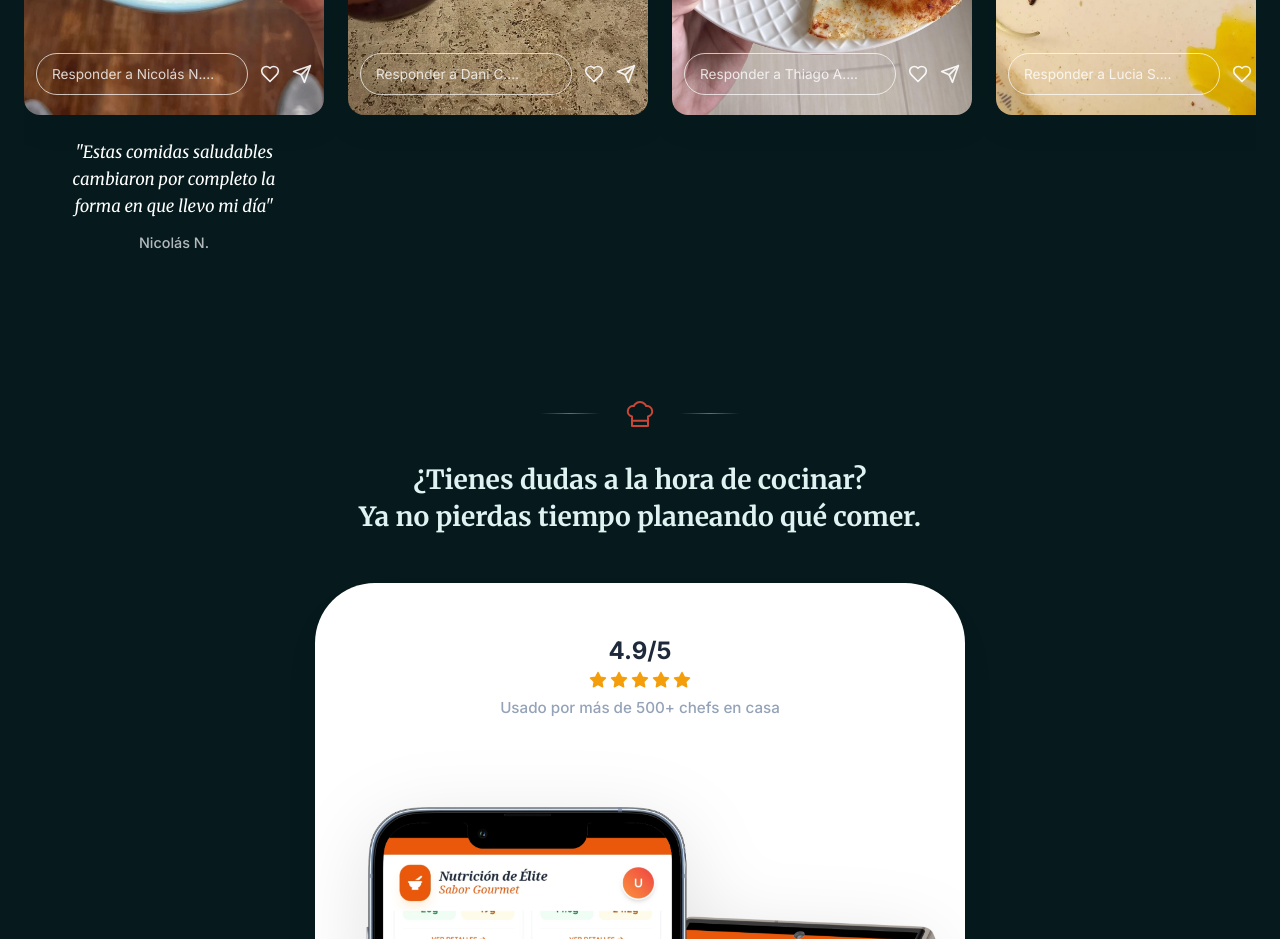
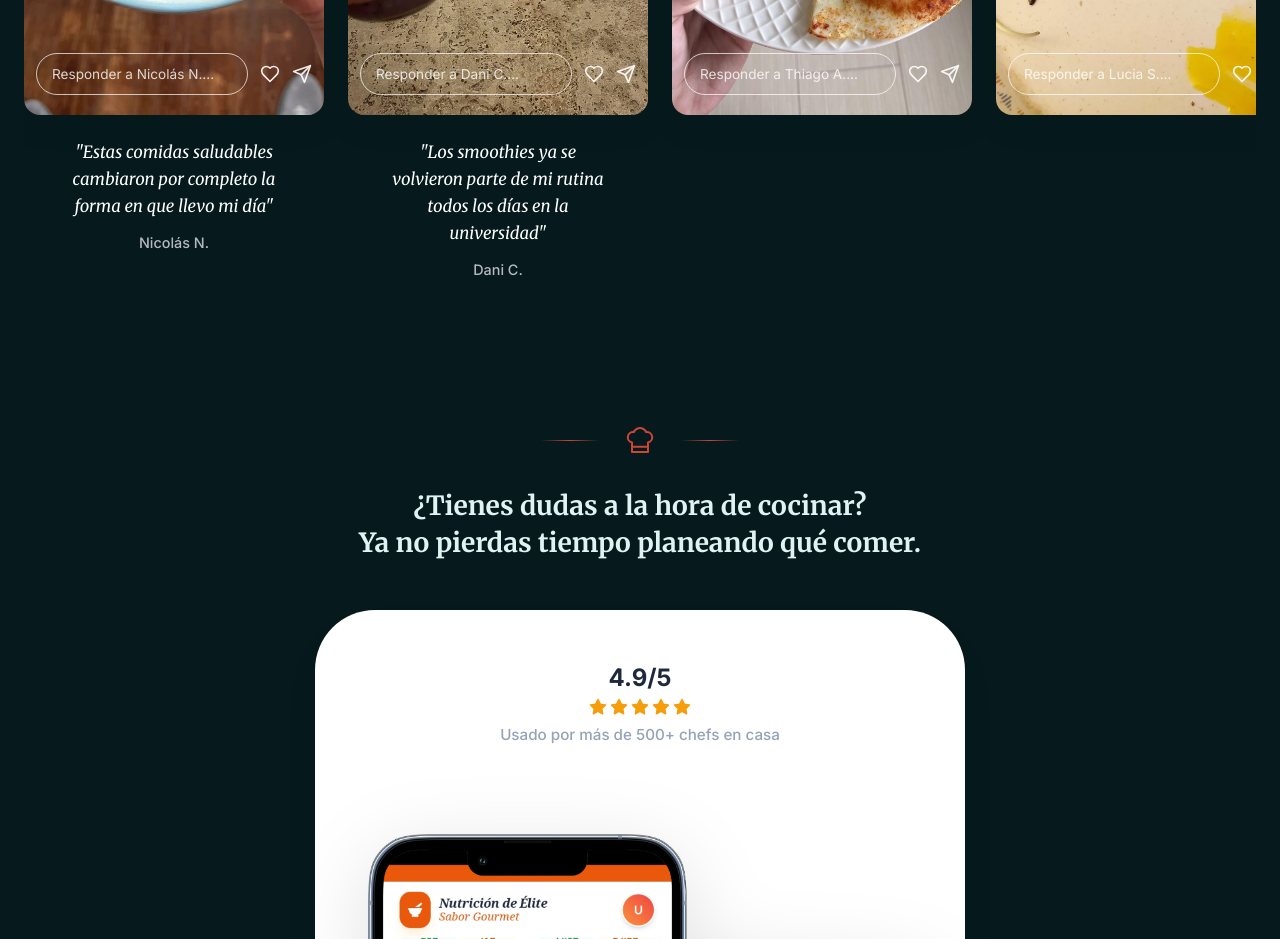
Before and after one commit to YohanSaibb026/LeadingPage, a React (Vite) app: page / in a window 1280 px wide. Shown: the part 1560-2499 px from the top of the page. Built offline with nearby package versions, Linux system fonts and the light colour scheme.

Commit message:
feat: Add internationalization support for Spanish (AR, CO, MX) and Portuguese locales, and create the main application component.

```diff
--- a/src/App.tsx
+++ b/src/App.tsx
@@ -259,7 +259,7 @@ function App() {
 
     const stories = [
         { name: 'Nicolás N.', avatar: avatarNicolas, content: meal2, testimonialKey: 'nicolas' },
-        { name: 'Dani C.', avatar: avatarDani, content: shakeStory },
+        { name: 'Dani C.', avatar: avatarDani, content: shakeStory, testimonialKey: 'dani' },
         { name: 'Thiago A.', avatar: avatarThiago, content: meal1 },
         { name: 'Lucia S.', avatar: avatarLucia, content: meal3 },
         { name: 'Pablo B.', avatar: avatarPablo, content: meal4 },
--- a/src/locales/es-AR.json
+++ b/src/locales/es-AR.json
@@ -22,7 +22,8 @@
     "reviews": {
         "title": "Algunas experiencias de nuestros usuarios",
         "items": {
-            "nicolas": "\"Estas comidas saludables cambiaron por completo la forma en que llevo mi día\""
+            "nicolas": "\"Estas comidas saludables cambiaron por completo la forma en que llevo mi día\"",
+            "dani": "\"Los smoothies ya se volvieron parte de mi rutina todos los días en la universidad\""
         }
     },
     "features": {
--- a/src/locales/es-CO.json
+++ b/src/locales/es-CO.json
@@ -22,7 +22,8 @@
     "reviews": {
         "title": "Algunas experiencias de nuestros usuarios",
         "items": {
-            "nicolas": "\"Estas comidas saludables cambiaron por completo la forma en que llevo mi día\""
+            "nicolas": "\"Estas comidas saludables cambiaron por completo la forma en que llevo mi día\"",
+            "dani": "\"Los smoothies ya se volvieron parte de mi rutina todos los días en la universidad\""
         }
     },
     "features": {
--- a/src/locales/es-MX.json
+++ b/src/locales/es-MX.json
@@ -22,7 +22,8 @@
     "reviews": {
         "title": "Algunas experiencias de nuestros usuarios",
         "items": {
-            "nicolas": "\"Estas comidas saludables cambiaron por completo la forma en que llevo mi día\""
+            "nicolas": "\"Estas comidas saludables cambiaron por completo la forma en que llevo mi día\"",
+            "dani": "\"Los smoothies ya se volvieron parte de mi rutina todos los días en la universidad\""
         }
     },
     "features": {
--- a/src/locales/es.json
+++ b/src/locales/es.json
@@ -22,7 +22,8 @@
     "reviews": {
         "title": "Algunas experiencias de nuestros usuarios",
         "items": {
-            "nicolas": "\"Estas comidas saludables cambiaron por completo la forma en que llevo mi día\""
+            "nicolas": "\"Estas comidas saludables cambiaron por completo la forma en que llevo mi día\"",
+            "dani": "\"Los smoothies ya se volvieron parte de mi rutina todos los días en la universidad\""
         }
     },
     "features": {
--- a/src/locales/pt.json
+++ b/src/locales/pt.json
@@ -22,7 +22,8 @@
     "reviews": {
         "title": "Algumas experiências de nossos usuários",
         "items": {
-            "nicolas": "\"Estas comidas saudáveis mudaram completamente a forma como levo meu dia\""
+            "nicolas": "\"Estas comidas saudáveis mudaram completamente a forma como levo meu dia\"",
+            "dani": "\"Os smoothies já viraram parte da minha rotina todos os dias na universidade\""
         }
     },
     "features": {
```
